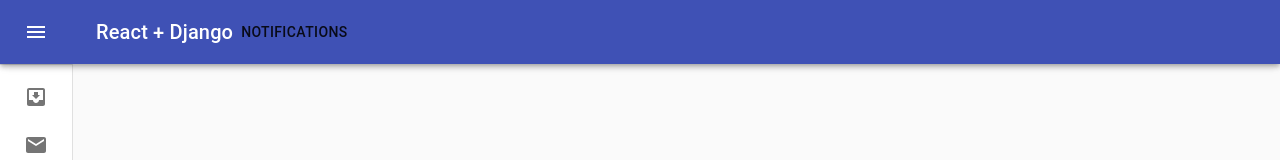
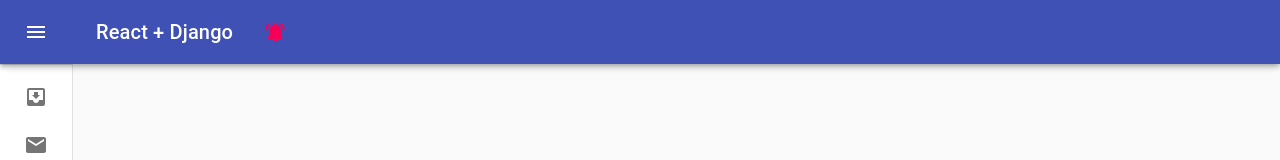
Before and after one commit to id-shiv/django-react-app, a React (Create React App) app in the folder frontend/: page / in a window 1280 px wide. Shown: the top 160 px of the page. Built offline with nearby package versions, Linux system fonts and the light colour scheme.

Commit message:
notification bell

```diff
--- a/frontend/src/components/Layout/Header.jsx
+++ b/frontend/src/components/Layout/Header.jsx
@@ -42,6 +42,7 @@ const useStyles = makeStyles((theme) => ({
       duration: theme.transitions.duration.enteringScreen,
     }),
   },
+  appTitle: {},
   menuButton: {
     marginRight: 36,
   },
@@ -120,7 +121,7 @@ const Header = (props) => {
         >
           <MenuIcon />
         </IconButton>
-        <Typography variant="h6" noWrap>
+        <Typography variant="h6" noWrap className={classes.appTitle}>
           React + Django
         </Typography>
 
--- a/frontend/src/components/Layout/Notification.jsx
+++ b/frontend/src/components/Layout/Notification.jsx
@@ -10,10 +10,15 @@ import ListItemIcon from "@material-ui/core/ListItemIcon";
 import ListItemText from "@material-ui/core/ListItemText";
 import InboxIcon from "@material-ui/icons/MoveToInbox";
 import MailIcon from "@material-ui/icons/Mail";
+import NotificationsActiveRoundedIcon from "@material-ui/icons/NotificationsActiveRounded";
 
 const useStyles = makeStyles({
   list: {
     width: 250,
+  },
+  notificationIcon: {
+    padding: 10,
+    margin: 10,
   },
   //   fullList: {
   //     width: "auto",
@@ -57,7 +62,7 @@ export default function Notification() {
       onClick={toggleDrawer(false)}
       onKeyDown={toggleDrawer(false)}
     >
-      <h3 className="my-2 mx-5">Notificatons</h3>
+      <h3 className="my-2 ml-5">Notificatons</h3>
       <Divider />
       <List>
         {notificationList.map((notification) => (
@@ -71,7 +76,9 @@ export default function Notification() {
 
   return (
     <React.Fragment>
-      <Button onClick={toggleDrawer(true)}>Notifications</Button>
+      <Button onClick={toggleDrawer(true)} className={classes.notificationIcon}>
+        <NotificationsActiveRoundedIcon color="secondary" />
+      </Button>
       <Drawer anchor="right" open={state} onClose={toggleDrawer(false)}>
         {list("right")}
       </Drawer>
```
